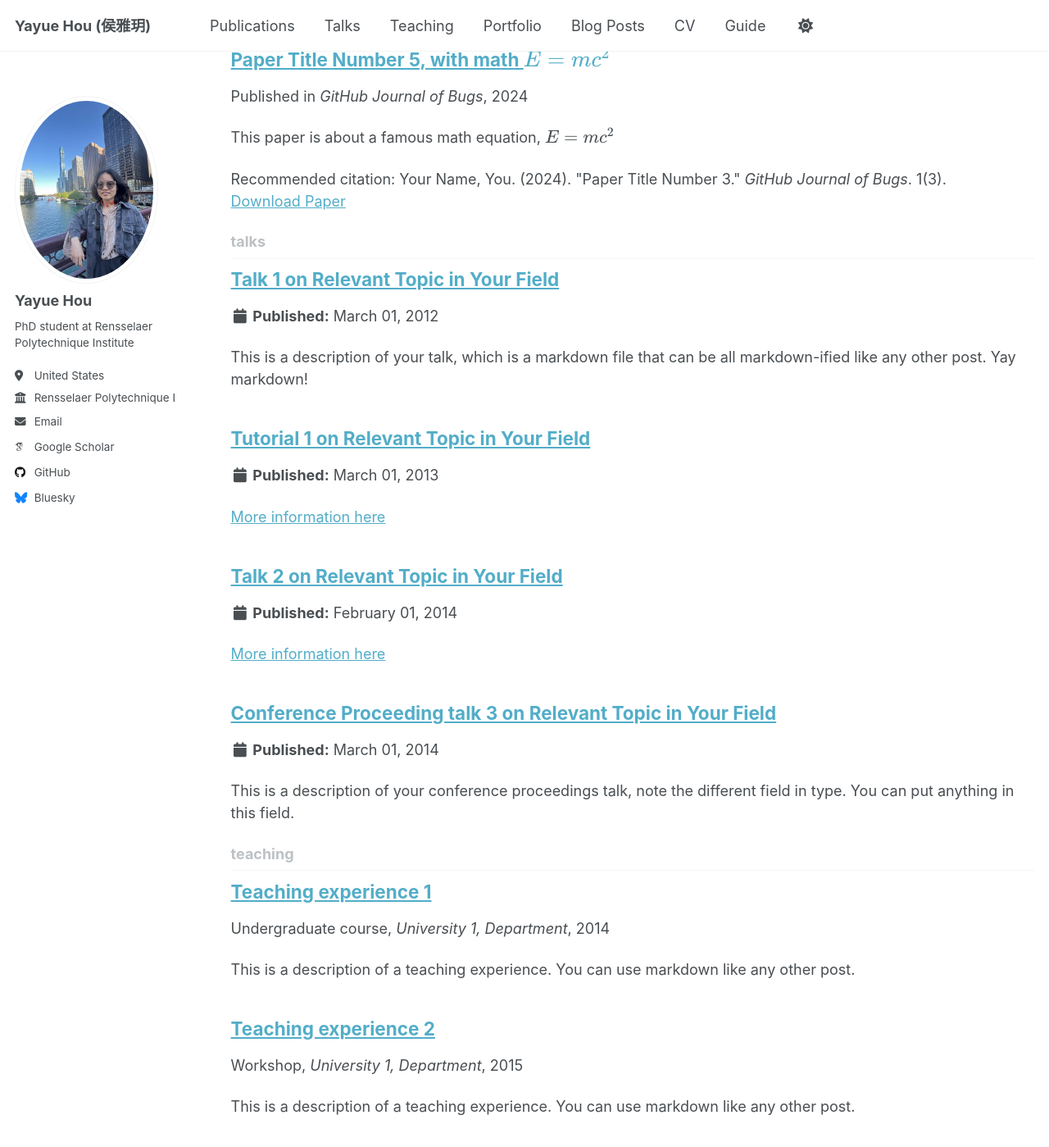
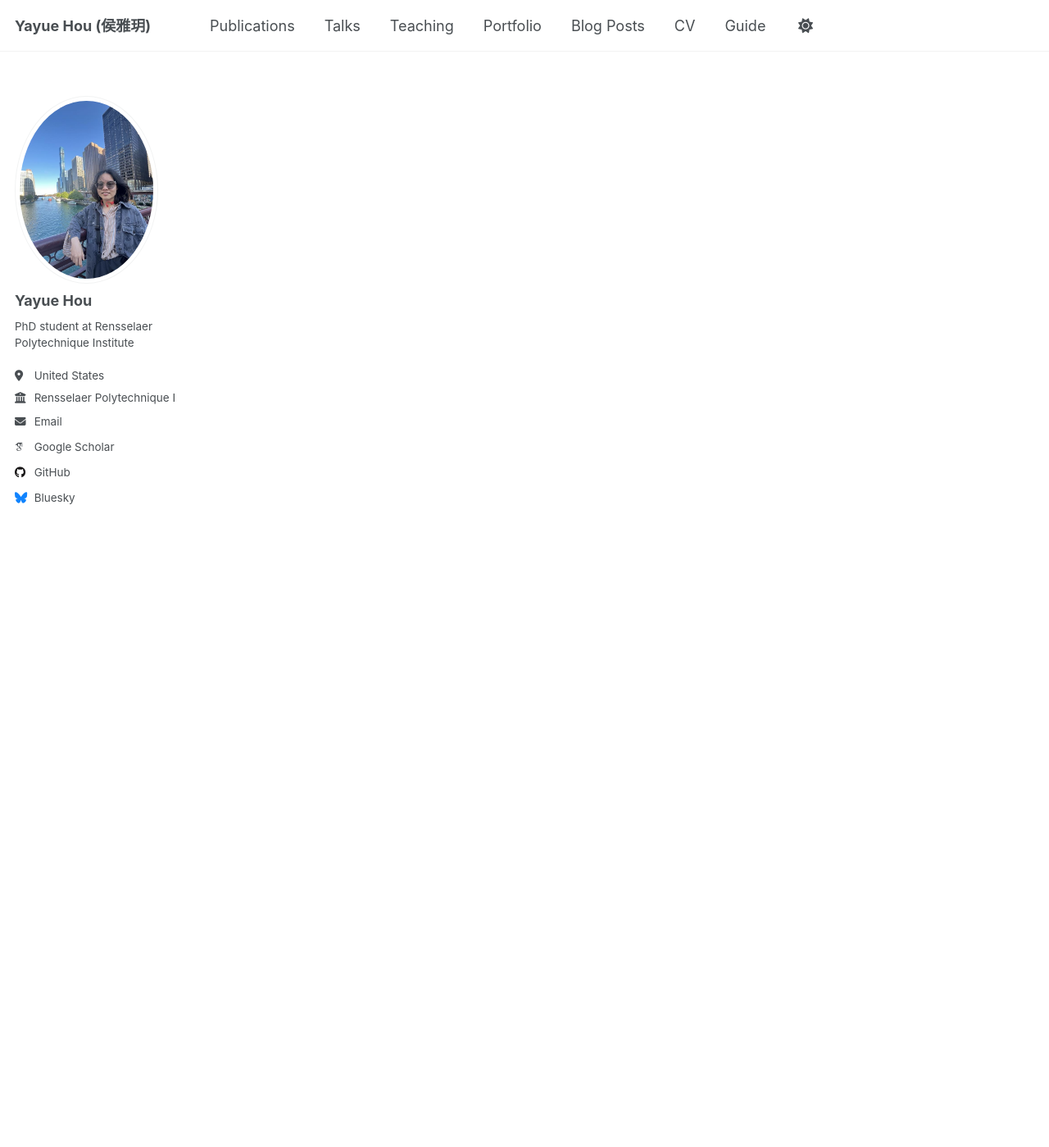
Before and after one commit to YayueHou/YayueHou.github.io, a Jekyll site: the page built from _pages/collection-archive.html, in a window 1280 px wide and 1400 px high, scrolled down 2076 px. Shown: the whole window at 82% size. Built offline with Jekyll 4.4.1, drawn with Linux system fonts in a browser that asks for light colours; some web fonts are replaced; a script that is not in the unit is left out; part of the change alters nothing that is shown; some of the changed text lies outside the part shown.

```diff
--- a/_config.yml
+++ b/_config.yml
@@ -220,16 +220,16 @@ kramdown:
 # These settings control the types of collections used by the template
 collections:
   teaching:
-    output: true
+    output: False
     permalink: /:collection/:path/
   publications:
     output: true
     permalink: /:collection/:path/
   portfolio:
-    output: true
+    output: False
     permalink: /:collection/:path/
   talks:
-    output: true
+    output: False
     permalink: /:collection/:path/
 
 
```
